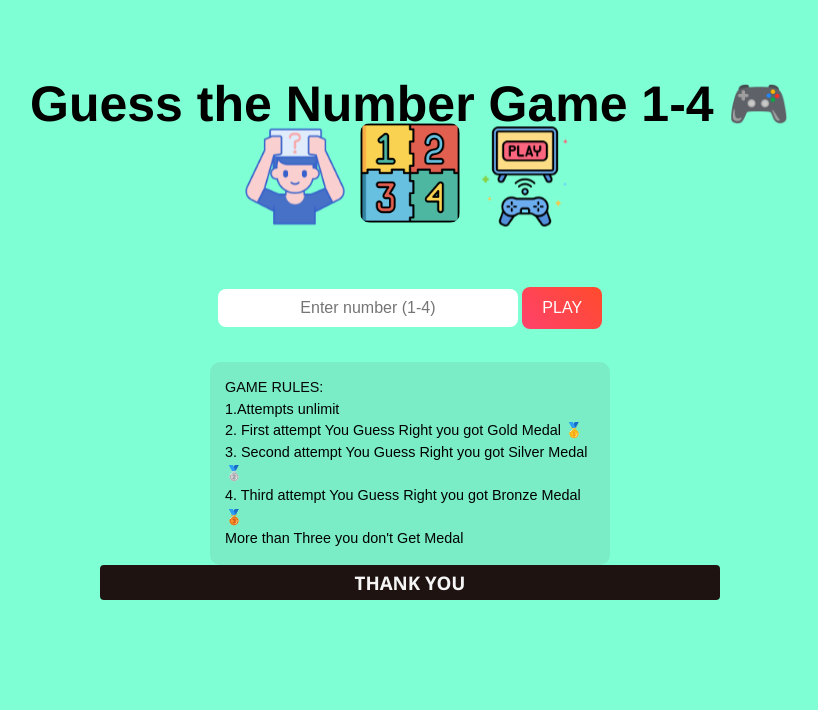
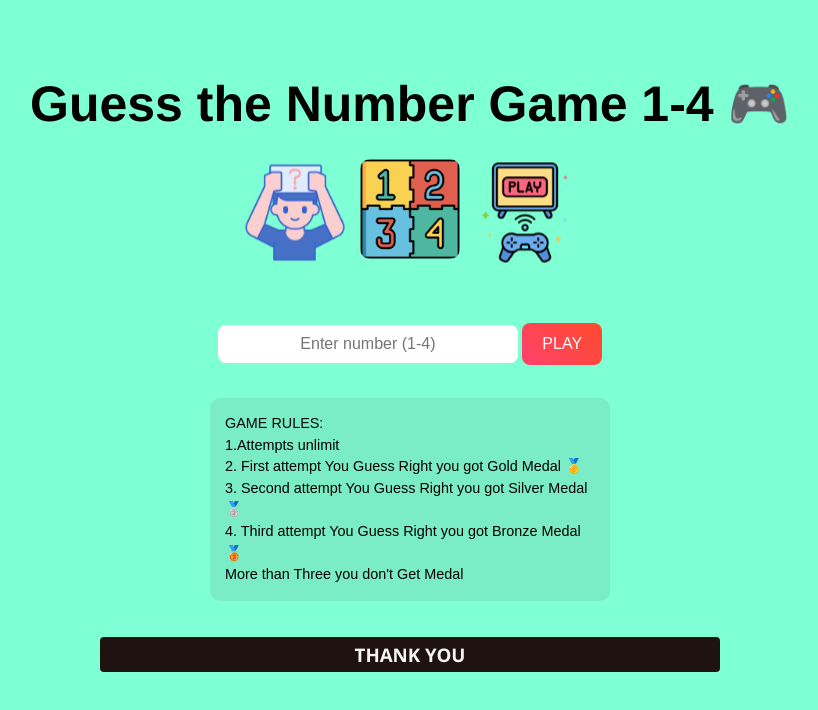
Before and after one commit to Surendra-Babu17/GuessGame, a plain HTML site: page index.html in a window 1280 px wide. Shown: the whole page, without its empty margins (230-1048 px from the left). Drawn offline with Linux system fonts and the light colour scheme.

Commit message:
Update index.html

```diff
--- a/index.html
+++ b/index.html
@@ -9,7 +9,7 @@
 
 <body>
 
-    <h2>Guess the Number Game 1-4 🎮</h2>
+    <h2>Guess the Number Game 1-4 🎮</h2><br><br>
 
      <div class="container">
     <img src="./image/charade.png" alt="Gold Medal">
@@ -19,7 +19,7 @@
     <input type="text" id="input" placeholder="Enter number (1-4)">
     <button onclick="clickGame()">PLAY</button><br>
     <p><span style="color: rgb(7, 9, 8);">GAME RULES:</span><br>
-    1.Attempts unlimit<br>2. First attempt You Guess Right you got Gold Medal 🥇<br>3. Second attempt You Guess Right you got Silver Medal 🥈<br>4. Third attempt You Guess Right you got Bronze Medal 🥉<br> More than Three you don't Get Medal</p>
+    1.Attempts unlimit<br>2. First attempt You Guess Right you got Gold Medal 🥇<br>3. Second attempt You Guess Right you got Silver Medal 🥈<br>4. Third attempt You Guess Right you got Bronze Medal 🥉<br> More than Three you don't Get Medal</p><br><br>
     <h3>THANK YOU</h3>
     <script>
         let arr = ["1", "2", "3", "4"];
```
